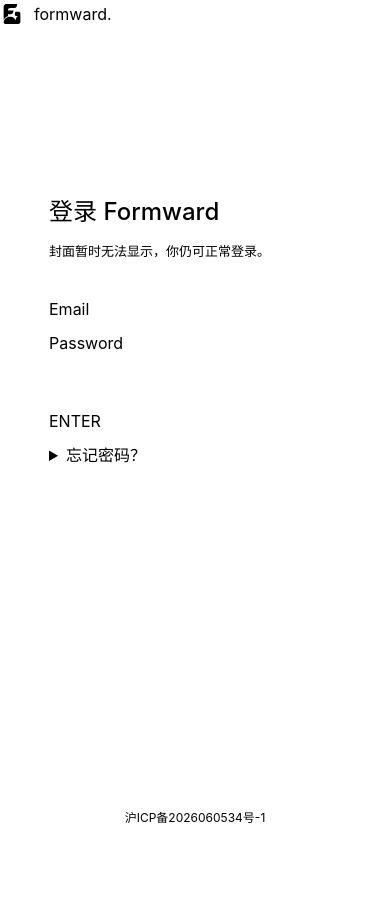
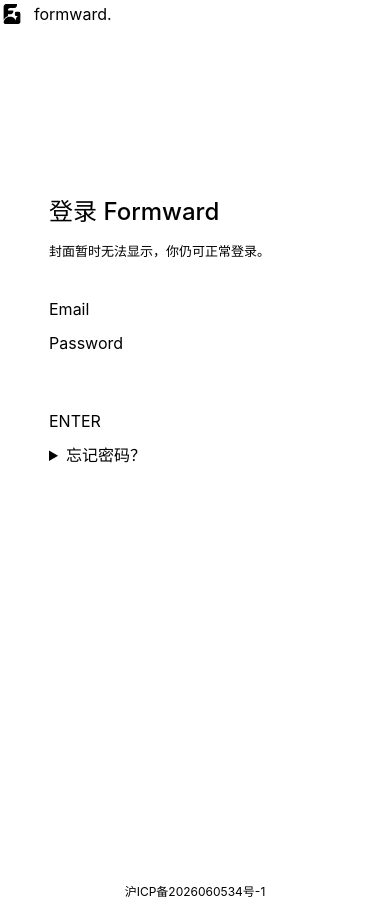
Before and after one commit to Obl1vion31/Formward, a Next.js app: page / in a window 390 px wide. Before the commit the page ends 870 px from the top, so only its background shows below. Built offline with nearby package versions, Linux system fonts and the light colour scheme.

Commit message:
Reserve a separate mobile footer row for the ICP link

```diff
--- a/src/app/home-footer.module.css
+++ b/src/app/home-footer.module.css
@@ -29,3 +29,29 @@
   outline: 2px solid var(--gold);
   outline-offset: 2px;
 }
+.shell {
+  min-height: 100svh;
+}
+
+
+@media (max-width: 700px), (hover: none) and (pointer: coarse) {
+  .shell {
+    display: grid;
+    grid-template-rows: minmax(560px, 1fr) auto;
+  }
+
+  .shell :global(.home-page[data-mobile]),
+  .shell :global(.home-page[data-mobile]) :global(.home-scroll) {
+    min-height: 0;
+    height: 100%;
+  }
+
+  .shell :global(.home-stage) {
+    height: 100%;
+  }
+
+  .footer {
+    position: static;
+    padding: 0 16px calc(4px + env(safe-area-inset-bottom));
+  }
+}
--- a/src/app/page.tsx
+++ b/src/app/page.tsx
@@ -11,7 +11,7 @@ export default async function HomePage() {
   if (config.enabled && !config.singleWeb && requestHeaders.get("host") === new URL(config.selector).host) {
     return <RegionSelector cn={config.cn} global={config.global} />;
   }
-  return <><HomeExperience /><footer className={styles.footer}>
+  return <div className={styles.shell}><HomeExperience /><footer className={styles.footer}>
     <a href="https://beian.miit.gov.cn/" target="_blank" rel="noopener noreferrer">沪ICP备2026060534号-1</a>
-  </footer></>;
+  </footer></div>;
 }
```
Also changed, not shown: src/app/README.md.
